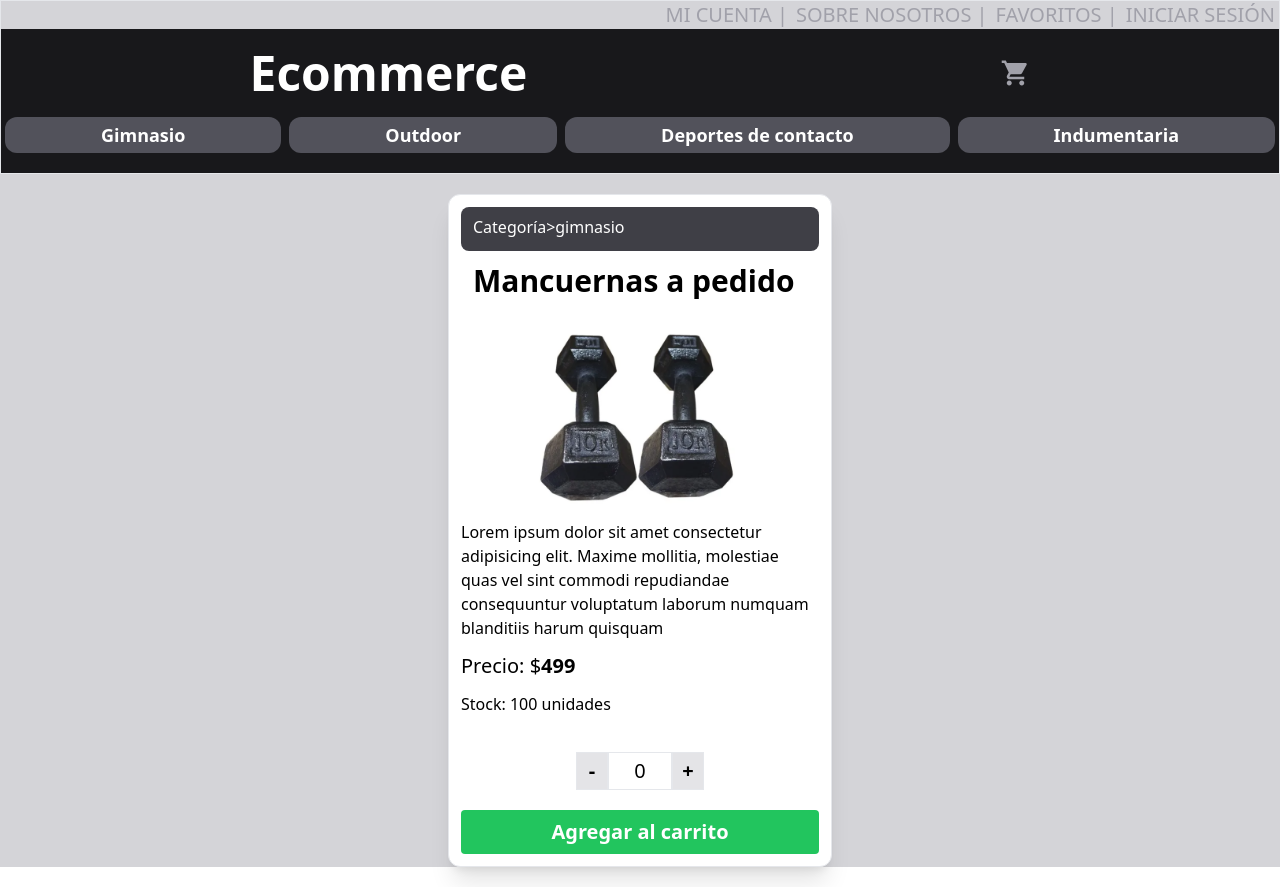
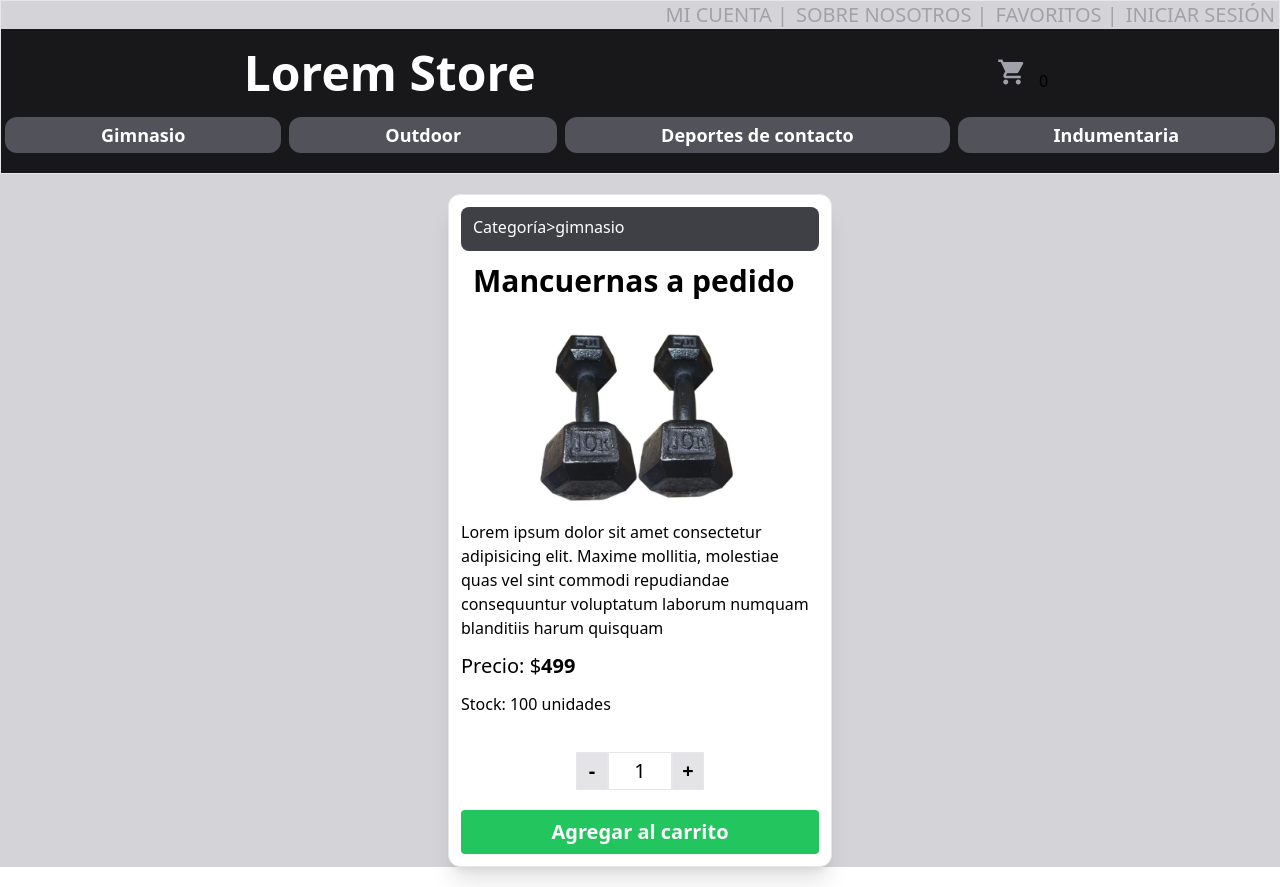
Before and after one commit to vanf-x/ecommerce, a React (Vite) app: page /detail/1 in a window 1280 px wide. Built offline with nearby package versions, Linux system fonts and the light colour scheme.

Commit message:
cartContext y sincronizar counter

```diff
--- a/src/App.jsx
+++ b/src/App.jsx
@@ -1,4 +1,4 @@
-import { useState } from "react";
+import { useState, createContext } from "react";
 import { BrowserRouter, Route, Routes } from "react-router-dom";
 import ItemDetailContainer from "./components/ItemDetailContainer";
 //BrowserRouter: qué componentes hijos van a tener acceso a la barra e historial de navegación
@@ -6,12 +6,12 @@ import ItemDetailContainer from "./components/ItemDetailContainer";
 //Routes: todas las rutas que va a tener la aplicación
 import ItemListContainer from "./components/ItemListContainer";
 import NavBar from "./components/NavBar";
+import { CartProvider } from "./context/CartContext";
 
 function App() {
-  // const[cont, setCont] = useState(0);
-  // const[stock, setStock] = useState(10);
   return (
     <div className="App bg-zinc-300">
+      <CartProvider>
         {/*
       <ItemListContainer /> */}
         <BrowserRouter>
@@ -20,10 +20,18 @@ function App() {
           {/* El navbar no depende de nada. así que no va dentro de las rutas. Siempre tiene que aparecer */}
           <Routes>
             <Route path="/" element={<ItemListContainer />} />
-          <Route path="/category/:categoryId" element={<ItemListContainer />} />
-          <Route path="/detail/:productId" element={<ItemDetailContainer />} />
+            <Route
+              path="/category/:categoryId"
+              element={<ItemListContainer />}
+            />
+            <Route
+              path="/detail/:productId"
+              element={<ItemDetailContainer />}
+            />
+            <Route path="/cart" element={<h1>CART</h1>}/>
           </Routes>
         </BrowserRouter>
+      </CartProvider>
     </div>
   );
 }
--- a/src/components/CartWidget.jsx
+++ b/src/components/CartWidget.jsx
@@ -1,12 +1,19 @@
-import React from 'react'
-import Imagen from '../assets/shopping-cart-logo-1.svg.hi.png'
+import React from "react";
+import { useContext } from "react";
+import CartContext from "../context/CartContext";
 
 const CartWidget = () => {
 
+  const { getCartQuantity } = useContext(CartContext);
+  const totalQuantity = getCartQuantity();
   return (
-      // <img src={Imagen} alt="tetaculo" width="50px"/>
-      <i className="material-icons cursor-pointer text-3xl mr-3 text-zinc-400">shopping_cart</i>
-  )
-}
+    <div>
+      <i className="material-icons cursor-pointer text-3xl mr-3 text-zinc-400">
+        shopping_cart
+      </i>
+      {totalQuantity}
+    </div>
+  );
+};
 
-export default CartWidget
+export default CartWidget;
--- a/src/components/Cont.jsx
+++ b/src/components/Cont.jsx
@@ -6,7 +6,7 @@ const Cont = ({ cant, setCant, stock }) => {
   };
 
   const disminuir = () => {
-    if (cant > 0) {
+    if (cant > 1) {
       setCant((cant -= 1));
     }
   };
--- a/src/components/ItemDetail.jsx
+++ b/src/components/ItemDetail.jsx
@@ -1,14 +1,20 @@
 import React from "react";
+import { useContext } from "react";
 import { useState } from "react";
 import { Link } from "react-router-dom";
+import CartContext from "../context/CartContext";
 import Cont from "./Cont";
 
 const ItemDetail = ({ id, name, price, category, stock, description, img }) => {
+  const [quantityAdded, setQuantityAdded] = useState(0);
+  const { addItem } = useContext(CartContext);
+
   const handleAdd = () => {
-    console.log(Number(cant));
+    addItem({ id, name, price, cant });
+    setQuantityAdded(cant);
   };
 
-  const [cant, setCant] = useState(0);
+  const [cant, setCant] = useState(1);
   return (
     <div className="border sm:w-96 sm:mx-auto mx-10 my-5 p-3 shadow-xl rounded-xl bg-white">
       <div className="flex bg-zinc-700 px-3 rounded-lg py-1">
@@ -38,12 +44,21 @@ const ItemDetail = ({ id, name, price, category, stock, description, img }) => {
       <div className="w-full flex justify-center content-center">
         <Cont cant={cant} setCant={setCant} stock={stock} />
       </div>
+      <div>
+        {quantityAdded === 0 ? (
           <button
             onClick={handleAdd}
             className="bg-green-500 text-white font-bold p-2 text-xl rounded w-full hover:bg-green-600 transition-colors"
           >
             Agregar al carrito
           </button>
+        ) : (
+          <Link
+          to="/cart"
+          className="bg-green-500 text-white font-bold p-2 text-xl rounded w-full block text-center hover:bg-green-600 transition-colors"
+          >Terminar compra</Link>
+        )}
+      </div>
     </div>
   );
 };
--- a/src/components/ItemDetailContainer.jsx
+++ b/src/components/ItemDetailContainer.jsx
@@ -16,7 +16,7 @@ const ItemDetailContainer = () => {
 
   return (
     <div className="">
-      <ItemDetail {...producto} />
+      <ItemDetail  {...producto} />
     </div>
   );
 };
--- a/src/components/NavBar.jsx
+++ b/src/components/NavBar.jsx
@@ -29,8 +29,8 @@ const NavBar = () => {
       <div className="bg-zinc-900 py-5">
         <div className="flex justify-around items-center">
           <Link to="/">
-            <h1 className="text-3xl sm:text-5xl font-bold ml-3 text-white hover:text-zinc-300 transition-colors cursor-pointer">
-              Ecommerce
+            <h1 className="text-3xl sm:text-5xl font-bold ml-3 text-white hover:text-blue-400 transition-colors cursor-pointer">
+              Lorem Store
             </h1>
           </Link>
           <CartWidget />
--- /dev/null
+++ b/src/context/CartContext.jsx
@@ -0,0 +1,43 @@
+import { useState, createContext } from "react";
+
+const CartContext = createContext();
+
+export const CartProvider = ({ children }) => {
+  const [cart, setCart] = useState([]);
+  console.log(cart);
+
+  const addItem = (productToAdd) => {
+    if (!isInCart(productToAdd.id)) {
+      setCart([...cart, productToAdd]);
+    }
+  };
+
+  const removeItem = (id) => {
+    const cartWithoutProduct = cart.filter((prod) => prod.id !== id);
+    setCart(cartWithoutProduct);
+  };
+
+  const isInCart = (id) => {
+    // console.log("id obj:" + id);
+    // cart.some(p => console.log("id objC:" + id))
+    return cart.some((prod) => prod.id === id);
+  };
+
+  const getCartQuantity = () => {
+    let totalQuantity = 0;
+    cart.forEach((prod) => {
+      totalQuantity += prod.cant;
+    });
+    return totalQuantity;
+  };
+
+  return (
+    <CartContext.Provider
+      value={{ cart, addItem, removeItem, isInCart, getCartQuantity }}
+    >
+      {children}
+    </CartContext.Provider>
+  );
+};
+
+export default CartContext;
```
Also changed, not shown: src/components/Item.jsx (+6 -1 lines). Lines whose indentation alone changed are shown as unchanged.
